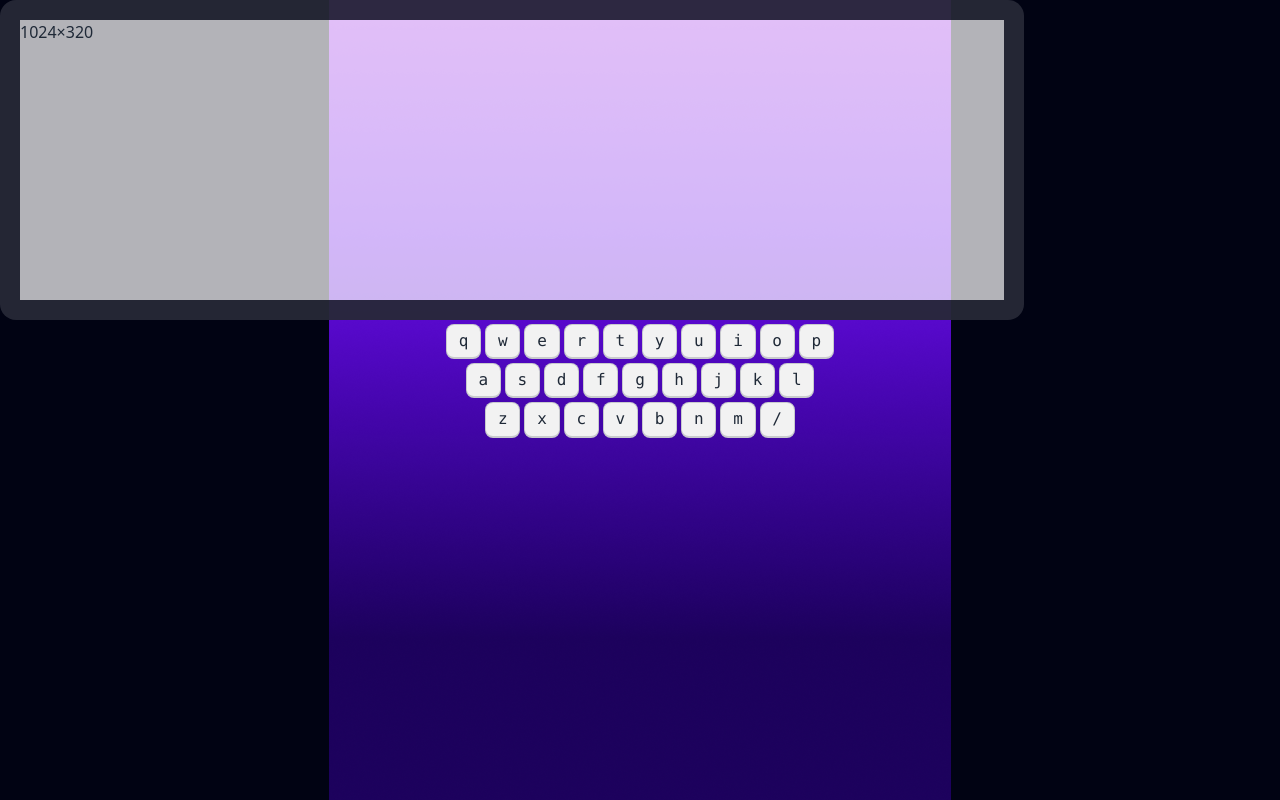
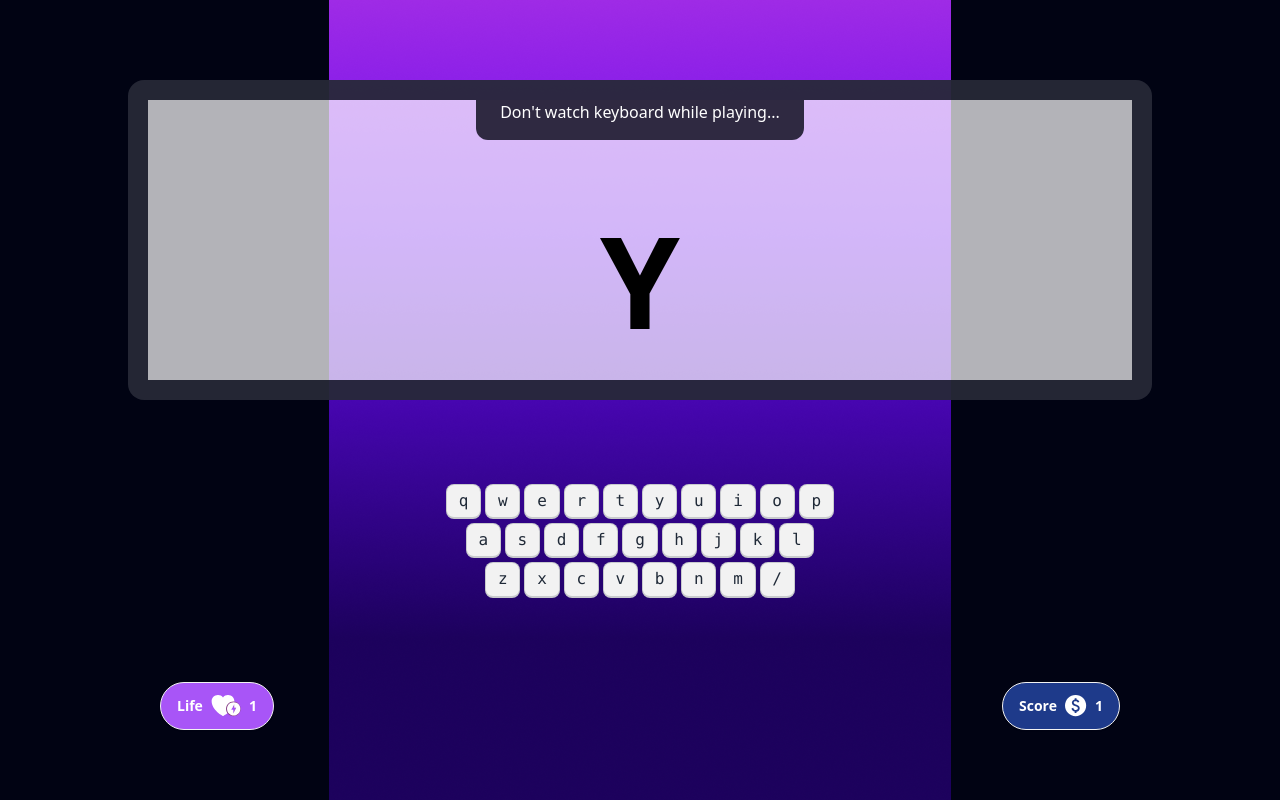
Before and after one commit to tuhin92/alpha-clash-pro, a plain HTML site: page index.html in a window 1280 px wide. Drawn offline with nearby package versions, Linux system fonts and the light colour scheme.

Commit message:
screen position fix and added button

```diff
--- a/index.html
+++ b/index.html
@@ -1,5 +1,5 @@
 <!DOCTYPE html>
-<html data-theme="light" lang="en">
+<html lang="en">
 <head>
     <!-- daisy UI and tailwind  -->
     <link href="https://cdn.jsdelivr.net/npm/daisyui@4.7.1/dist/full.min.css" rel="stylesheet" type="text/css" />
@@ -27,10 +27,15 @@
 
         <!-- play ground  -->
         <section class="play-ground">
-            <div>
+            <div class="flex flex-col items-center gap-20 pt-20">
                 <!-- screen   -->
                 <div class="artboard artboard-horizontal phone-6 border-[20px] rounded-2xl border-[#010313CC] bg-[#FFFFFFB3]">
-                    1024×320
+                    <div class="flex justify-center">
+                        <p class="bg-[#2F2941] px-6 pb-4 rounded-b-xl text-white">Don't watch keyboard  while playing...</p>
+                    </div>
+                    <div class="flex justify-center items-center h-full">
+                        <p class="text-black text-9xl font-bold">Y</p>
+                    </div>
                 </div>
 
 
@@ -72,6 +77,19 @@
                 </div>
                 <!-- keyboard end  -->
                 <!-- life score  -->
+                <div class="flex justify-between w-3/4">
+                    <button class="btn rounded-full bg-purple-500 text-white px-4">
+                        Life
+                        <img src="images/Heart.svg" alt="">
+                        <span>1</span>
+                      </button>
+                      <button class="btn rounded-full bg-blue-900 text-white px-4">
+                        Score
+                        <img src="images/Dollar.svg" alt="">
+                        <span>1</span>
+                      </button>
+                </div>
+
             </div>
         </section>
 
```
Also changed, not shown: images/Dollar.svg (added), images/Heart.svg (added).
